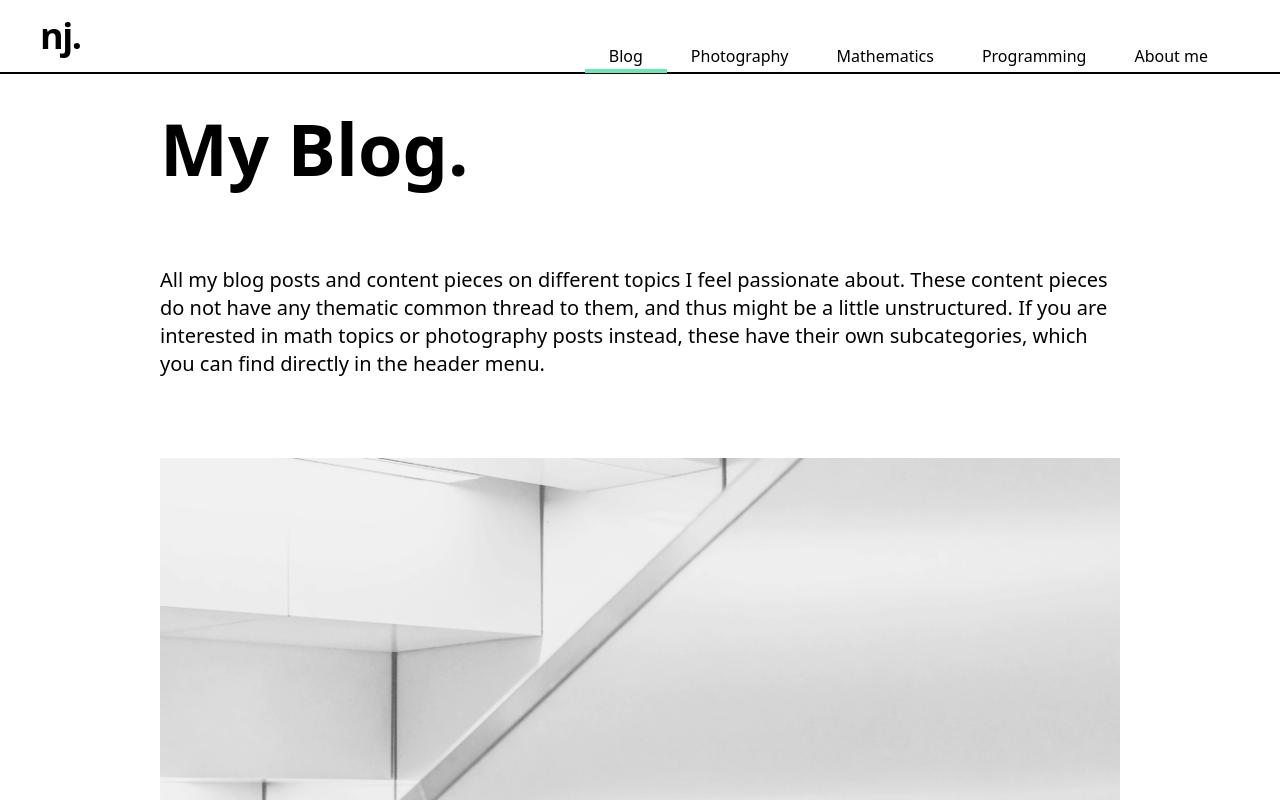
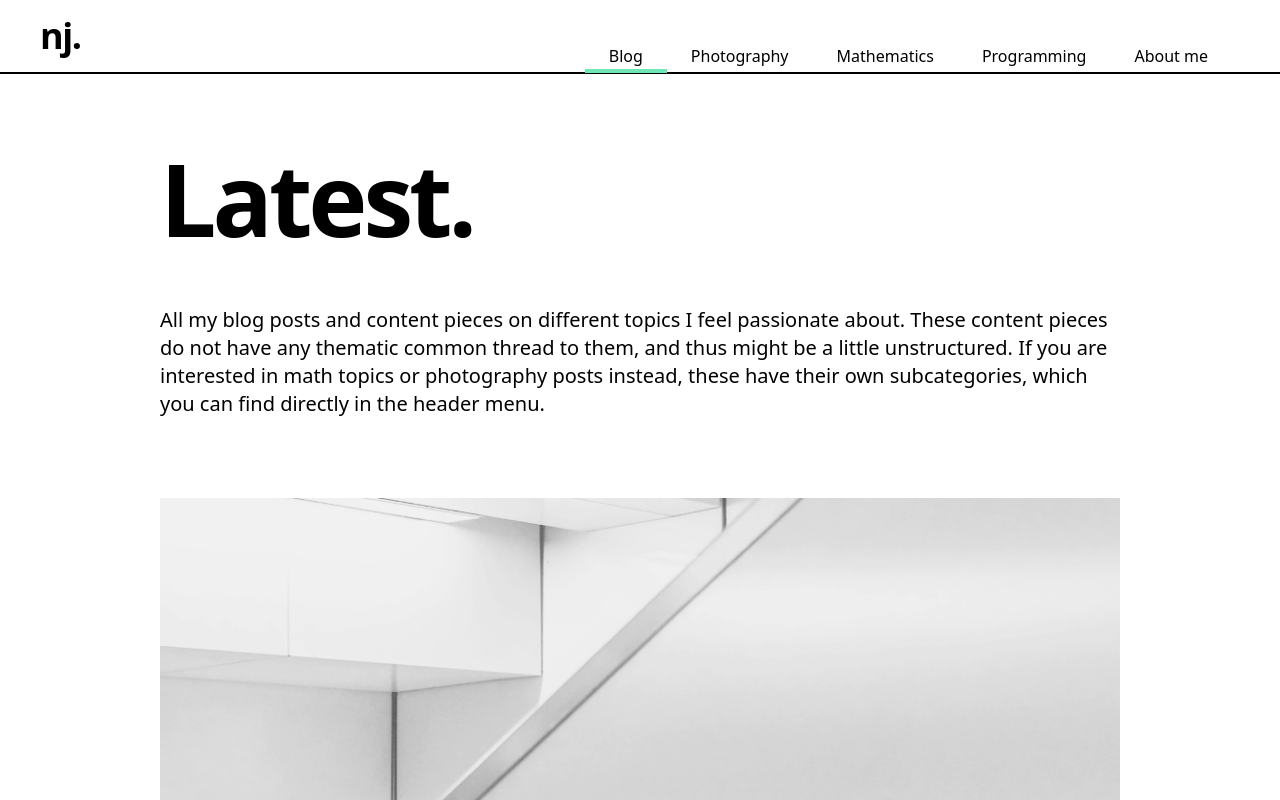
Before and after one commit to nicholasjng/personal-website, a Next.js app: page /blog in a window 1280 px wide. Shown: the top 800 px of the page. Built offline with nearby package versions, Linux system fonts and the light colour scheme.

Commit message:
Programmatic intro

```diff
--- a/pages/about/index.tsx
+++ b/pages/about/index.tsx
@@ -1,5 +1,6 @@
 import Head from "next/head";
 import Container from "../../components/container";
+import Intro from "../../components/intro";
 import Layout from "../../components/layout";
 import SocialCard from "../../components/social-card";
 
@@ -14,6 +15,7 @@ export default function AboutIndex({ preview }: Props) {
         <title>About me</title>
       </Head>
       <Container>
+        <Intro>About me.</Intro>
         <SocialCard />
       </Container>
     </Layout>
--- a/pages/blog/index.tsx
+++ b/pages/blog/index.tsx
@@ -6,6 +6,7 @@ import PostList from "../../components/post-list";
 import Placeholder from "../../components/placeholder";
 import { getAllPosts } from "../../lib/api";
 import Post from "../../types/post";
+import Intro from "../../components/intro";
 
 const BlogIntro = () => (
   <p className="text-xl mb-20">
@@ -31,7 +32,7 @@ export default function BlogIndex({ allBlogPosts }: Props) {
         <title>Blog Posts and Thoughts</title>
       </Head>
       <Container>
-        <h1 className="mb-16 text-6xl md:text-7xl font-bold">My Blog.</h1>
+        <Intro>My Blog.</Intro>
         <BlogIntro />
         {allBlogPosts.length === 0 && <Placeholder />}
         {heroPost && (
--- a/pages/index.tsx
+++ b/pages/index.tsx
@@ -24,7 +24,7 @@ export default function Index({ allPosts }: Props) {
           </title>
         </Head>
         <Container>
-          <Intro />
+          <Intro>Latest.</Intro>
           {heroPost && (
             <HeroPost
               title={heroPost.title}
--- a/pages/math/index.tsx
+++ b/pages/math/index.tsx
@@ -6,6 +6,7 @@ import PostList from "../../components/post-list";
 import Placeholder from "../../components/placeholder";
 import { getAllPosts } from "../../lib/api";
 import Post from "../../types/post";
+import Intro from "../../components/intro";
 
 const MathIntro = () => (
   <p className="text-xl mb-20">
@@ -29,9 +30,7 @@ export default function BlogIndex({ allMathPosts }: Props) {
         <title>Mathematics & Physics Posts</title>
       </Head>
       <Container>
-        <h1 className="mb-16 text-6xl md:text-7xl font-bold">
-          Math & Physics.
-        </h1>
+        <Intro>Math & Physics.</Intro>
         <MathIntro />
         {allMathPosts.length === 0 && <Placeholder />}
         {heroPost && (
--- a/pages/photography/index.tsx
+++ b/pages/photography/index.tsx
@@ -6,6 +6,7 @@ import PostList from "../../components/post-list";
 import Placeholder from "../../components/placeholder";
 import { getAllPosts } from "../../lib/api";
 import Post from "../../types/post";
+import Intro from "../../components/intro";
 
 const BlogIntro = () => (
   <p className="text-xl mb-20">
@@ -29,7 +30,7 @@ export default function BlogIndex({ allPhotographyPosts }: Props) {
         <title>Photography Blogs and Reviews</title>
       </Head>
       <Container>
-        <h1 className="mb-16 text-6xl md:text-7xl font-bold">Photography.</h1>
+        <Intro>Photography.</Intro>
         <BlogIntro />
         {allPhotographyPosts.length === 0 && <Placeholder />}
         {heroPost && (
--- a/pages/programming/index.tsx
+++ b/pages/programming/index.tsx
@@ -6,6 +6,7 @@ import PostList from "../../components/post-list";
 import Placeholder from "../../components/placeholder";
 import { getAllPosts } from "../../lib/api";
 import Post from "../../types/post";
+import Intro from "../../components/intro";
 
 const BlogIntro = () => (
   <p className="text-xl mb-20">
@@ -29,7 +30,7 @@ export default function BlogIndex({ allProgrammingPosts }: Props) {
         <title>Tech and code content</title>
       </Head>
       <Container>
-        <h1 className="mb-16 text-6xl md:text-7xl font-bold">Tech & code.</h1>
+        <Intro>Tech & code.</Intro>
         <BlogIntro />
         {allProgrammingPosts.length === 0 && <Placeholder />}
         {heroPost && (
```
